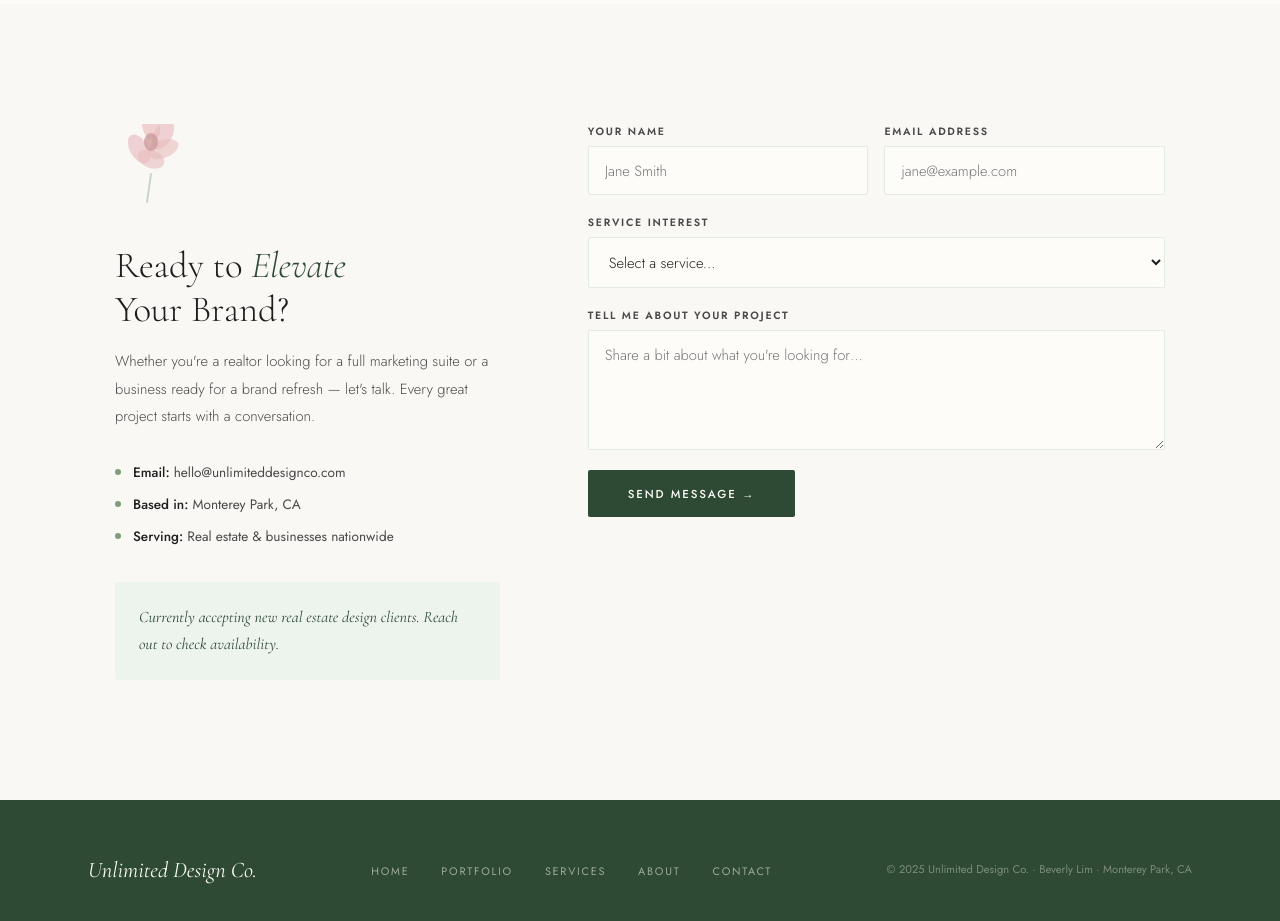
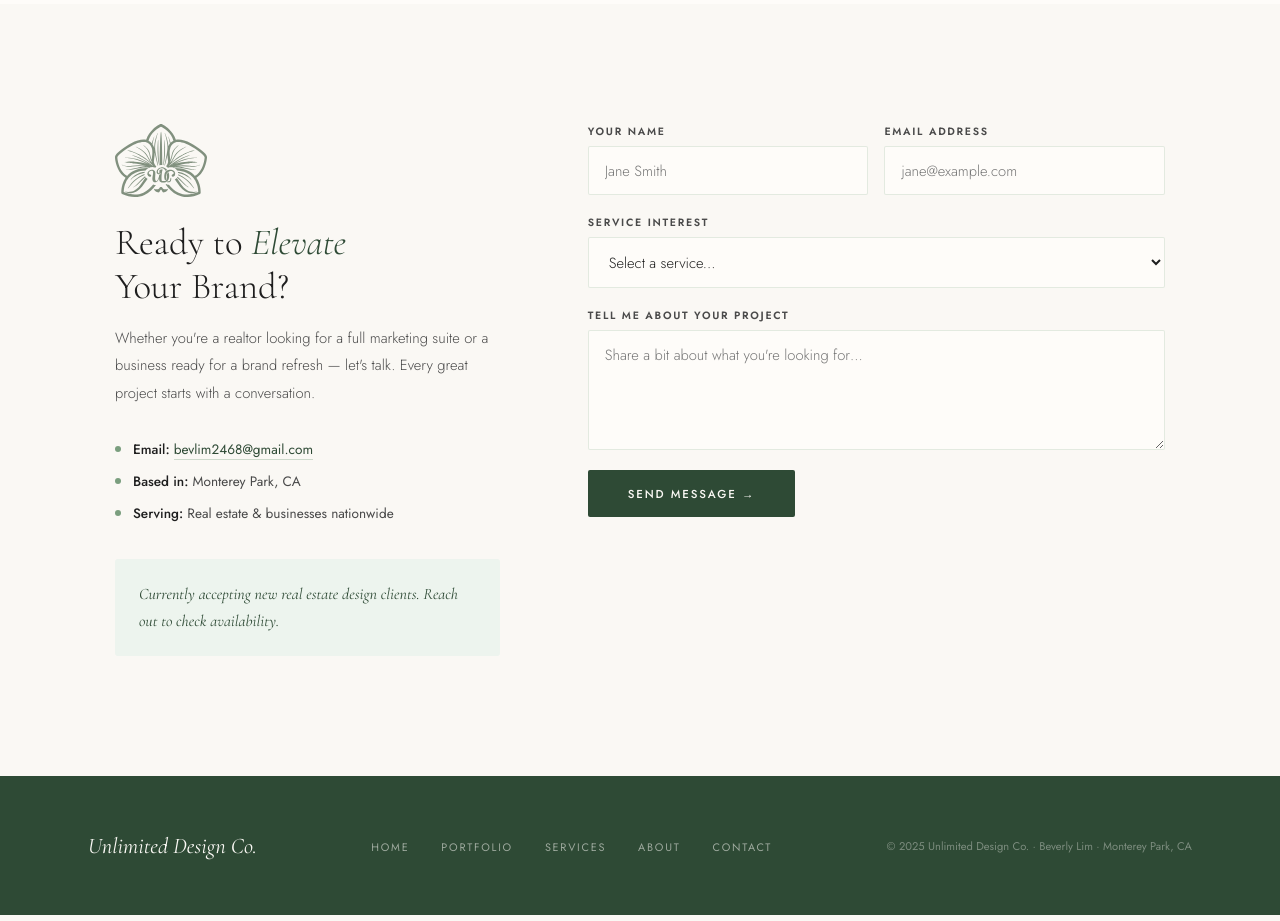
Before and after one commit to unlimited-design-co/unlimited-design-co, a React (Vite) app: page / in a window 1280 px wide. Shown: the part 4600-5521 px from the top of the page. Built offline with nearby package versions, Linux system fonts and the light colour scheme.

Commit message:
Contact: UDC logo above headline; Gmail address + mailto

```diff
--- a/src/UnlimitedDesignCo.jsx
+++ b/src/UnlimitedDesignCo.jsx
@@ -522,6 +522,13 @@ body {
   display: grid; grid-template-columns: 1fr 1.5fr;
   gap: 5.5rem; max-width: 1050px; margin: 0 auto; align-items: start;
 }
+.contact-logo-mark {
+  width: 92px;
+  height: auto;
+  display: block;
+  margin-bottom: 1.5rem;
+  opacity: 0.92;
+}
 .contact-h {
   font-family: 'Cormorant Garamond', serif;
   font-weight: 300; font-size: 2.3rem; line-height: 1.2;
@@ -537,6 +544,13 @@ body {
   gap: 0.75rem; font-size: 0.85rem; color: var(--text-mid); margin-bottom: 0.75rem;
 }
 .c-detail strong { color: var(--charcoal); font-weight: 500; }
+.c-detail a {
+  color: var(--sage-deeper);
+  text-decoration: none;
+  border-bottom: 1px solid rgba(122,158,126,0.35);
+  transition: color 0.2s, border-color 0.2s;
+}
+.c-detail a:hover { color: var(--sage-dark); border-color: var(--sage-dark); }
 .c-dot { width: 6px; height: 6px; border-radius: 50%; background: var(--sage); flex-shrink: 0; }
 .c-note {
   margin-top: 2.25rem; padding: 1.4rem 1.5rem;
@@ -1320,12 +1334,25 @@ function Contact() {
     <section id="contact" className="section">
       <div className="contact-wrap">
         <div>
-          <MiniOrchid style={{ marginBottom:"1.5rem", opacity:0.75 }} />
+          <img
+            className="contact-logo-mark"
+            src="/udc-logo.svg"
+            alt="Unlimited Design Co."
+            width={96}
+            loading="lazy"
+            decoding="async"
+          />
           <h2 className="contact-h">Ready to <em>Elevate</em><br />Your Brand?</h2>
           <p className="contact-p">
             Whether you're a realtor looking for a full marketing suite or a business ready for a brand refresh — let's talk. Every great project starts with a conversation.
           </p>
-          <div className="c-detail"><div className="c-dot"/><span><strong>Email:</strong> hello@unlimiteddesignco.com</span></div>
+          <div className="c-detail">
+            <div className="c-dot" />
+            <span>
+              <strong>Email:</strong>{' '}
+              <a href="mailto:bevlim2468@gmail.com">bevlim2468@gmail.com</a>
+            </span>
+          </div>
           <div className="c-detail"><div className="c-dot"/><span><strong>Based in:</strong> Monterey Park, CA</span></div>
           <div className="c-detail"><div className="c-dot"/><span><strong>Serving:</strong> Real estate &amp; businesses nationwide</span></div>
           <div className="c-note">
```
